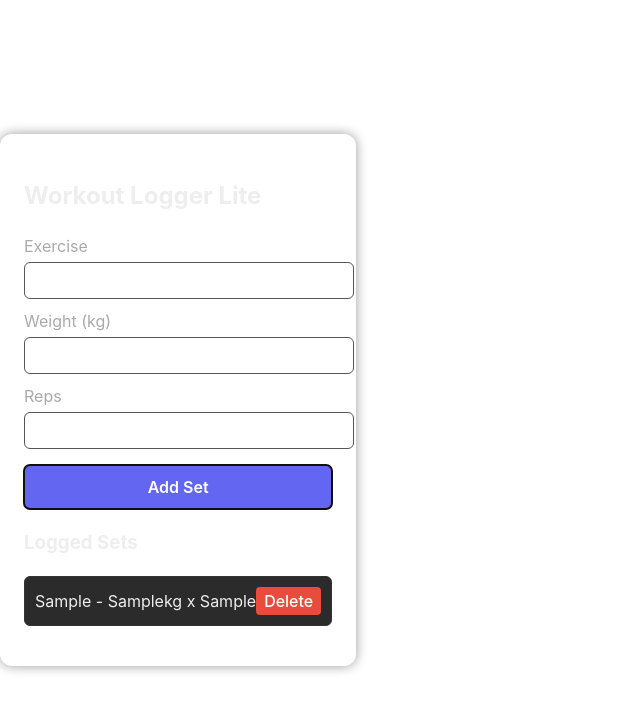
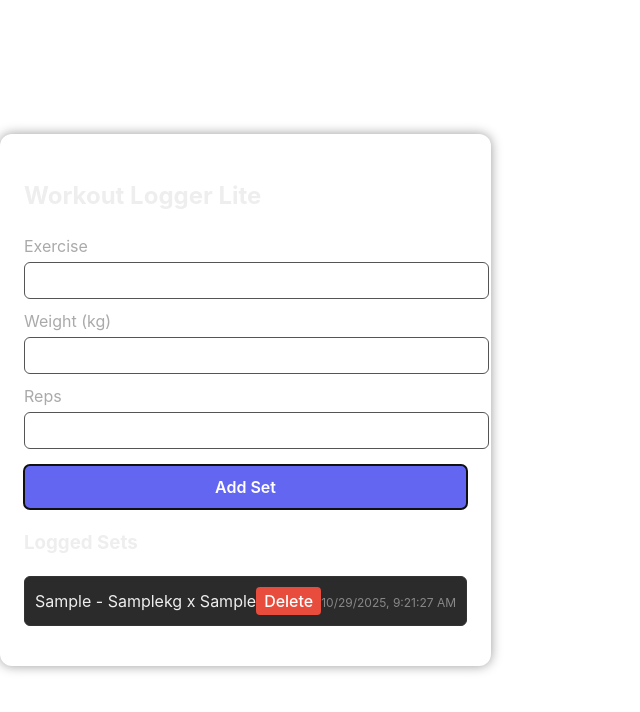
Before and after one commit to Dan3006/react-workout-logger-lite, a React (Vite) app: page / in a window 1280 px wide. Both pictures are taken after typing "Sample", "Sample", "Sample" into the empty fields and a click on the button "Add Set". Shown: the top 712 px of the page, without its empty margins (0-640 px from the left). Built offline with nearby package versions, Linux system fonts and the light colour scheme.

Commit message:
Add timestamp to sets and sort newest first in UI

```diff
--- a/src/App.jsx
+++ b/src/App.jsx
@@ -6,7 +6,12 @@ function App() {
   const [sets, setSets] = useState([]);
 
   const addSet = (newSet) => {
-    setSets([...sets, newSet]);
+    const setWithTime = {
+      ...newSet,
+      timestamp: new Date().toISOString()
+    };
+    const updatedSets = [setWithTime, ...sets];
+    setSets(updatedSets);
   };
 
   const deleteSet = (index) => {
--- a/src/components/SetList.jsx
+++ b/src/components/SetList.jsx
@@ -12,7 +12,9 @@ function SetList({ sets, onDelete }) {
           alignItems: 'center',
           border: '1px solid #333'
         }} >
+          <div style={{ display: 'flex', justifyContent: 'space-between', alignItems: 'center' }} >
             <span>{s.exercise} - {s.weight}kg x {s.reps}</span>
+
             <button
               onClick={() => onDelete(index)}
               style={{
@@ -26,6 +28,11 @@ function SetList({ sets, onDelete }) {
             >
               Delete
             </button>
+          </div>
+
+          <div style={{ fontSize: '12px', color: '#888', marginTop: '4px' }} >
+            {new Date(s.timestamp).toLocaleString()}
+          </div>
         </li>
       ))}
     </ul>
```
Lines whose indentation alone changed are shown as unchanged.
